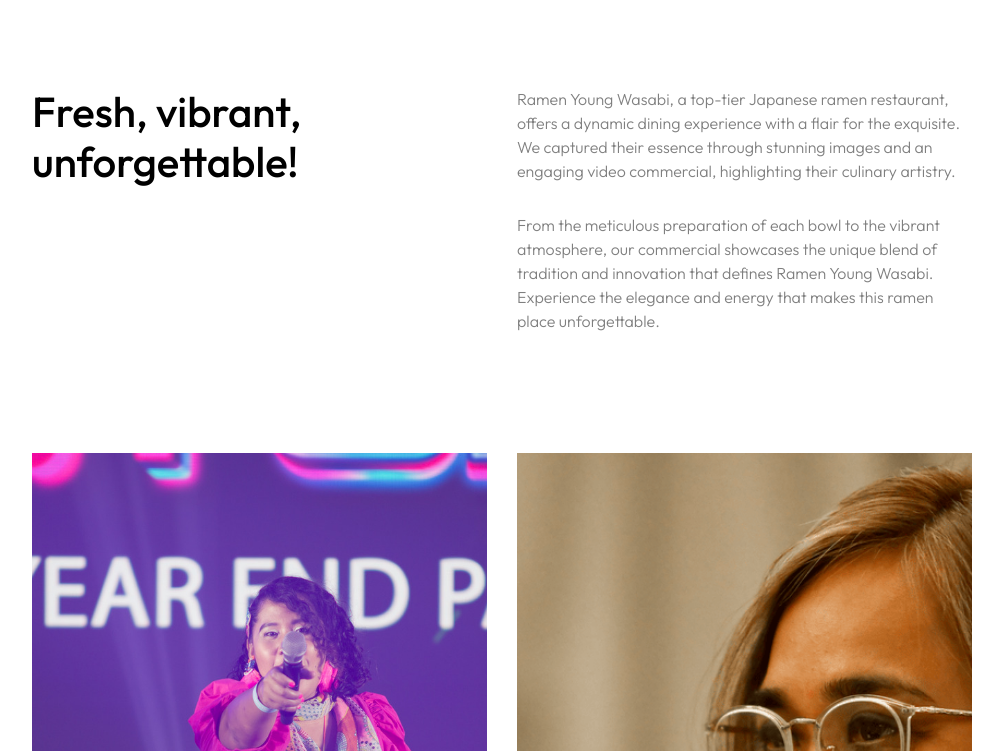
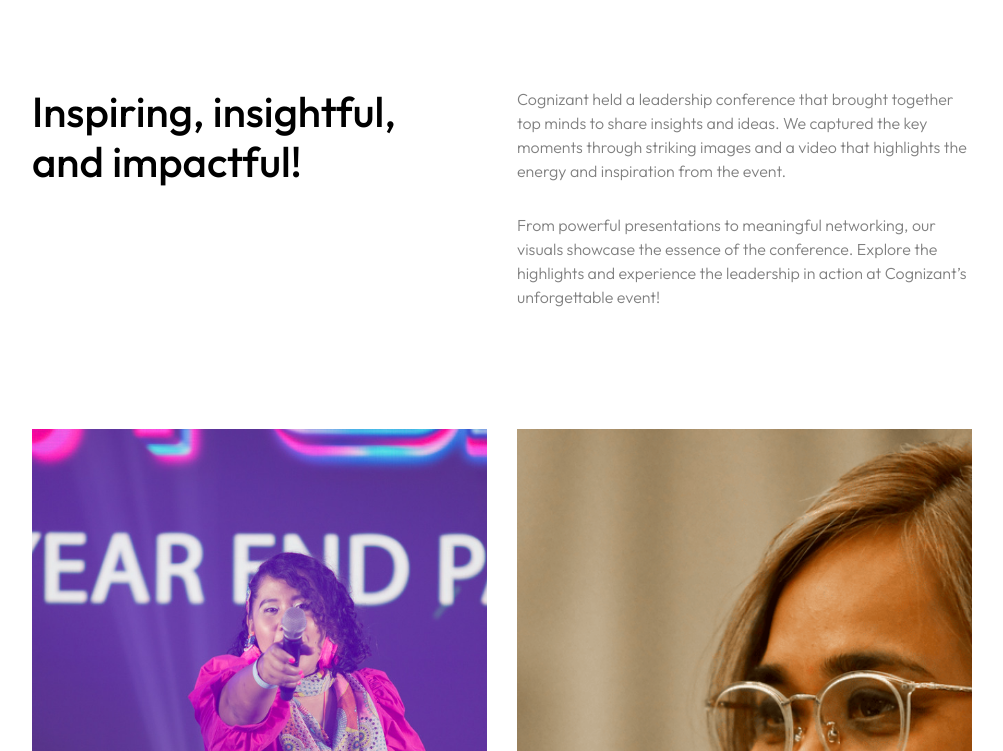
Before and after one commit to epellini/Website-VisioMedia, a plain HTML site: page cognizant.html in a window 1280 px wide. Shown: the part 2329-3080 px from the top of the page, without its empty margins (138-1141 px from the left). Drawn offline with Linux system fonts and the light colour scheme.

```diff
--- a/cognizant.html
+++ b/cognizant.html
@@ -280,18 +280,14 @@
                             </div>
                             <div class="row justify-content-between mil-p-90-120">
                                 <div class="col-lg-5">
-                                    <h3 class="mil-up mil-mb-60">Fresh, vibrant, unforgettable!</h3>
+                                    <h3 class="mil-up mil-mb-60">Inspiring, insightful, and impactful!</h3>
                                 </div>
                                 <div class="col-lg-6">
-                                    <p class="mil-up mil-mb-30">Ramen Young Wasabi, a top-tier Japanese ramen
-                                        restaurant, offers a dynamic dining experience with a flair for the exquisite.
-                                        We captured their essence through stunning images and an engaging video
-                                        commercial, highlighting their culinary artistry.</p>
+                                    <p class="mil-up mil-mb-30">Cognizant held a leadership conference that brought together top minds to share insights and ideas.
+                                        We captured the key moments through striking images and a video that highlights the energy and inspiration from the event.</p>
 
-                                    <p class="mil-up">From the meticulous preparation of each bowl to the vibrant
-                                        atmosphere, our commercial showcases the unique blend of tradition and
-                                        innovation that defines Ramen Young Wasabi. Experience the elegance and energy
-                                        that makes this ramen place unforgettable.</p>
+                                    <p class="mil-up">From powerful presentations to meaningful networking, our visuals showcase the essence of the conference.
+                                        Explore the highlights and experience the leadership in action at Cognizant’s unforgettable event!</p>
                                 </div>
 
                             </div>
@@ -329,7 +325,7 @@
                             <a href="works.html" class="mil-link mil-dark">
                                 <span>All projects</span>
                             </a>
-                            <a href="mitsubishi.html" class="mil-link mil-dark mil-arrow-place">
+                            <a href="#." class="mil-link mil-dark mil-arrow-place mil-disabled">
                                 <span>Next project</span>
                             </a>
                         </div>
```
Also changed, not shown: trendmicro.html (+1 -1 lines), works.html (+2 -2 lines).
